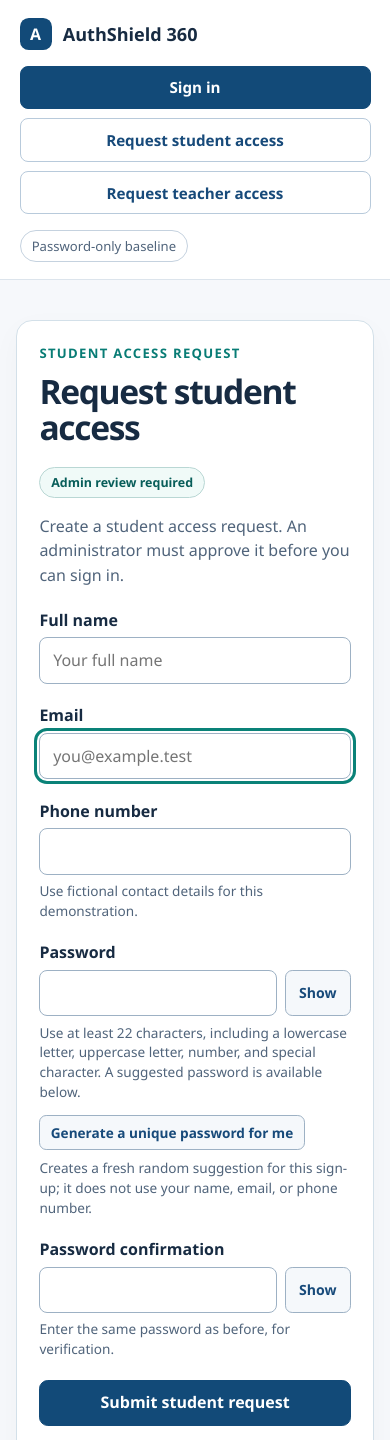
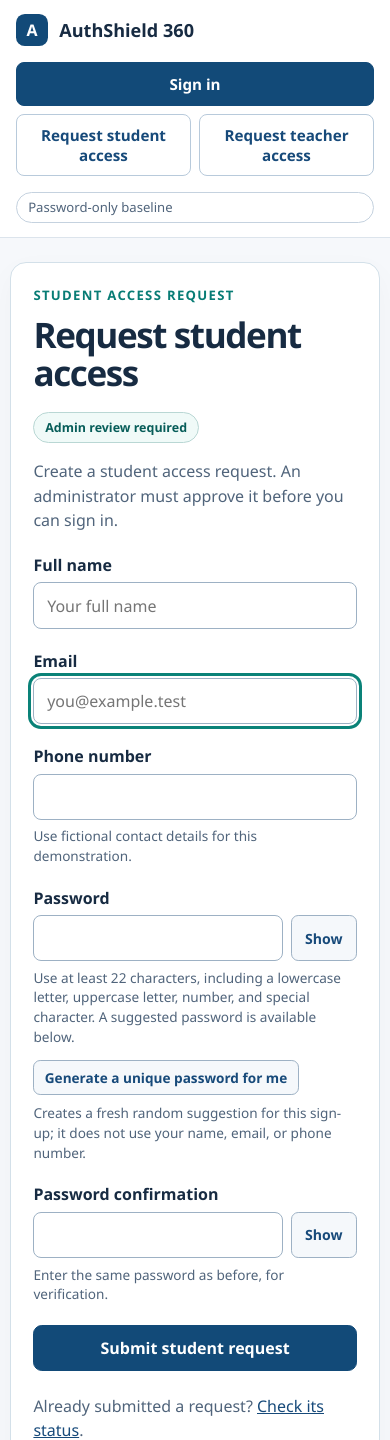
Before and after one commit to mustafaahmed-sec/AuthShield360, a Django app: page /signup/ in a window 390 px wide. Shown: the top 1440 px of the page. Run offline with Django 5.2, Linux system fonts and the light colour scheme; parts of the project's set-up code (start-up, migrations or seed data) failed here and were passed over.

Commit message:
Improve responsive layouts for mobile devices

```diff
--- a/static/css/site.css
+++ b/static/css/site.css
@@ -118,7 +118,7 @@ button { cursor: pointer; }
 .filter-bar input, .filter-bar select { width: 100%; min-height: 2.7rem; border: 1px solid #9db1c4; border-radius: .5rem; padding: .55rem .7rem; background: #fff; color: #172b42; font: inherit; }
 .table-wrap select { min-height: 2.4rem; border: 1px solid #9db1c4; border-radius: .45rem; padding: .4rem .55rem; background: #fff; color: #172b42; font: inherit; }
 .filter-bar :focus-visible { outline: 3px solid #0a8278; outline-offset: 2px; }
-.table-wrap { width: 100%; overflow-x: auto; border: 1px solid #e1e8ef; border-radius: .65rem; }
+.table-wrap { width: 100%; overflow-x: auto; overscroll-behavior-x: contain; -webkit-overflow-scrolling: touch; border: 1px solid #e1e8ef; border-radius: .65rem; }
 table { width: 100%; border-collapse: collapse; background: #fff; font-size: .9rem; }
 th, td { padding: .8rem .75rem; text-align: left; vertical-align: top; border-bottom: 1px solid #e4ebf2; }
 th { color: #405870; background: #f3f7fa; font-size: .82rem; letter-spacing: .02em; }
@@ -134,6 +134,37 @@ tr:last-child td { border-bottom: 0; }
 .course-tag { padding: .2rem .5rem; margin: .1rem .15rem .1rem 0; }
 .edit-student-layout { max-width: 900px; }
 .edit-student-layout .actions { margin-top: 1rem; }
-@media (max-width: 720px) { .auth-layout, .dashboard-grid { grid-template-columns: 1fr; } .side-card { padding: 1.4rem; } }
-@media (max-width: 760px) { .site-header { align-items: flex-start; flex-direction: column; } .site-nav { width: 100%; justify-content: flex-start; flex-wrap: wrap; gap: .6rem; } }
-@media (max-width: 520px) { .guest-nav { display: grid; grid-template-columns: 1fr; } .guest-nav a { display: grid; place-items: center; min-height: 2.7rem; border: 1px solid #b8cadb; border-radius: .5rem; padding: .55rem; text-align: center; } .stats { grid-template-columns: repeat(auto-fit, minmax(160px, 1fr)); margin: 2rem 0; } .stat { padding: 1.15rem; } .signup-heading-row, .admin-summary, .panel-heading { align-items: flex-start; flex-direction: column; } .review-chip { white-space: normal; } .filter-bar label { flex-basis: 100%; } .pagination { flex-wrap: wrap; } .table-wrap { margin-left: -.25rem; width: calc(100% + .5rem); } }
+
+@media (max-width: 760px) {
+  .auth-layout, .dashboard-grid { grid-template-columns: minmax(0, 1fr); }
+  .site-header { align-items: stretch; flex-direction: column; padding: .9rem 1rem; }
+  .site-nav { width: 100%; justify-content: flex-start; flex-wrap: wrap; gap: .5rem; }
+  .site-nav a, .site-nav .nav-button { min-height: 2.75rem; display: inline-flex; align-items: center; }
+  .site-nav .nav-enroll, .site-nav .nav-teacher, .site-nav .nav-signin { padding: .6rem .75rem; }
+  .identity-chip { max-width: 100%; white-space: normal; }
+  .main-content { margin: 2rem auto; }
+  .side-card { padding: 1.4rem; }
+  .table-wrap { max-width: 100%; }
+  .table-wrap table { min-width: 42rem; }
+}
+
+@media (max-width: 520px) {
+  .main-content { width: min(100% - 1.25rem, 1100px); margin: 1.5rem auto; }
+  h1 { font-size: clamp(2rem, 10vw, 2.8rem); }
+  .form-card h1 { font-size: clamp(2rem, 9vw, 2.6rem); }
+  .guest-nav { display: grid; grid-template-columns: repeat(2, minmax(0, 1fr)); }
+  .guest-nav .nav-signin { grid-column: 1 / -1; }
+  .guest-nav a { display: grid; place-items: center; min-height: 2.75rem; border: 1px solid #b8cadb; border-radius: .5rem; padding: .55rem; text-align: center; }
+  .stats { grid-template-columns: minmax(0, 1fr); margin: 2rem 0; }
+  .stat, .panel { padding: 1rem; }
+  .note { padding: 1rem; }
+  .signup-heading-row, .admin-summary, .panel-heading { align-items: flex-start; flex-direction: column; }
+  .review-chip { white-space: normal; }
+  .filter-bar label { flex-basis: 100%; }
+  .pagination { flex-wrap: wrap; }
+  .table-wrap { margin-left: -.25rem; width: calc(100% + .5rem); }
+  .details { grid-template-columns: minmax(0, 1fr); gap: .15rem; }
+  .details dd { margin-bottom: .5rem; overflow-wrap: anywhere; }
+  .actions .button { flex: 1 1 100%; }
+  .form-field input, .form-field select, .form-field textarea { font-size: 16px; }
+}
```
